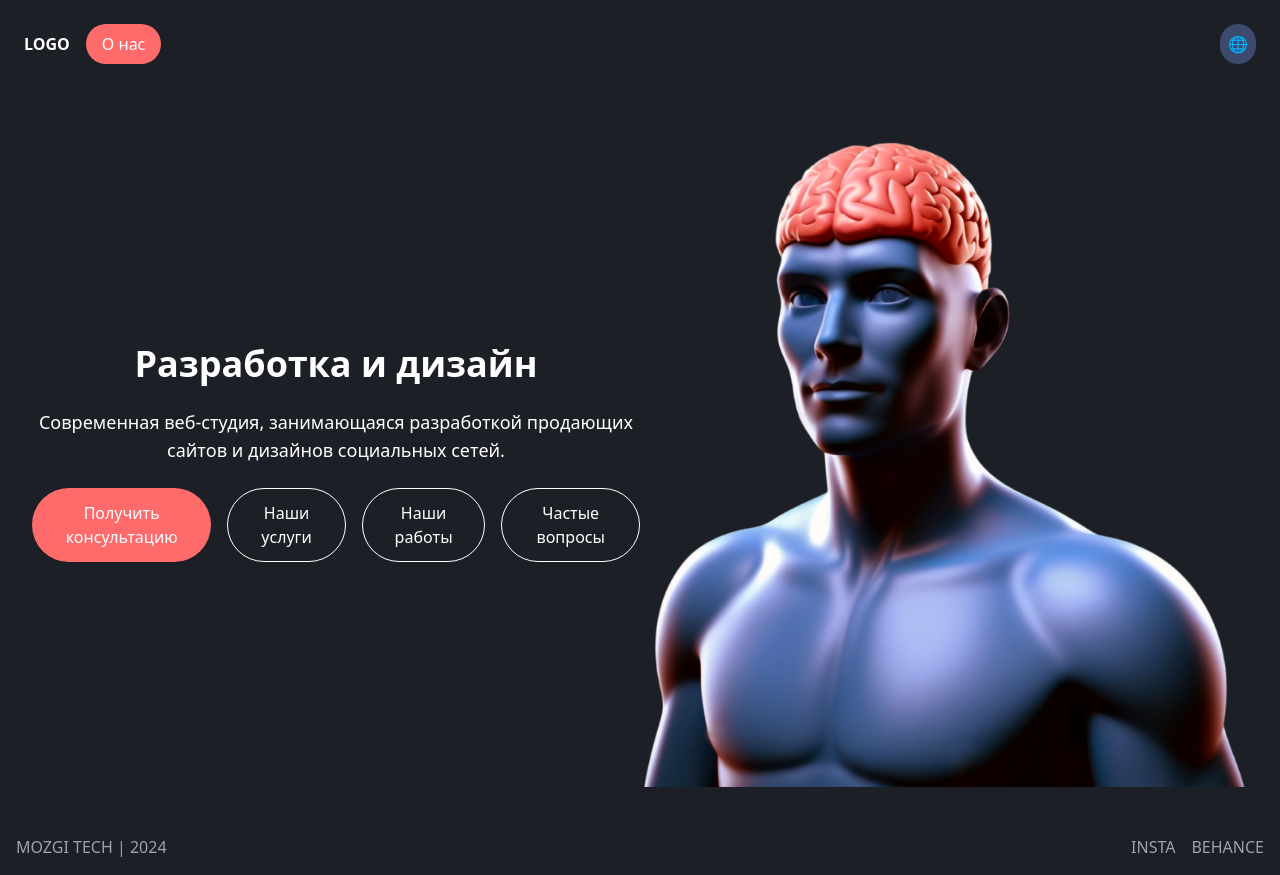
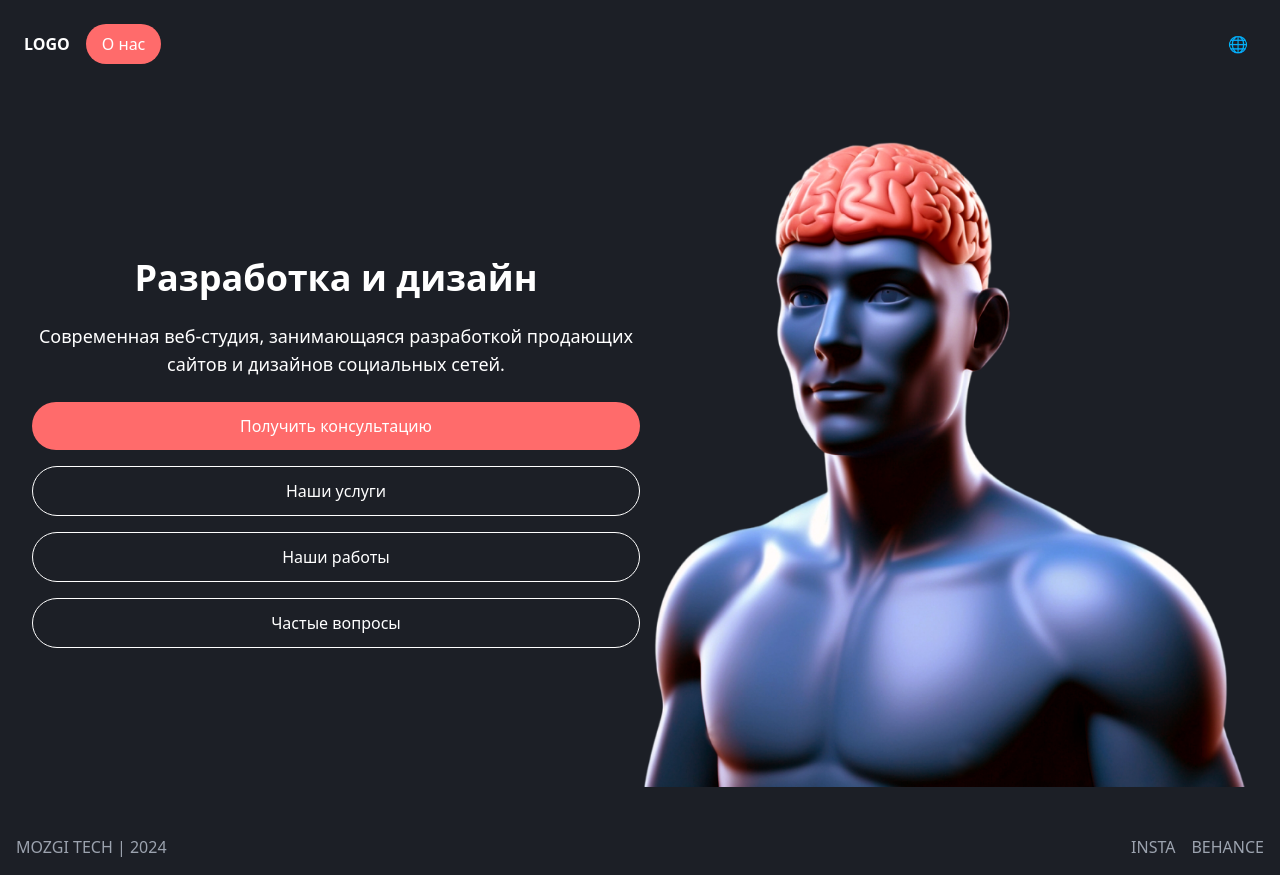
Before and after one commit to saa20ce/mozgi-land, a Next.js app in the folder frontend/: page / in a window 1280 px wide. Built offline with nearby package versions, Linux system fonts and the light colour scheme.

Commit message:
updated header, hero components, updated tailwind config

```diff
--- a/frontend/components/Header.tsx
+++ b/frontend/components/Header.tsx
@@ -12,7 +12,7 @@ const Header = () => {
           {/* Дополнительные ссылки навигации можно добавить здесь */}
         </nav>
       </div>
-      <div className="p-2 rounded-full bg-light-blue">
+      <div className="p-2 rounded-full">
         🌐
       </div>
     </header>
--- a/frontend/components/Hero.tsx
+++ b/frontend/components/Hero.tsx
@@ -6,7 +6,7 @@ const Hero = () => {
           <p className="text-lg">
             Современная веб-студия, занимающаяся разработкой продающих сайтов и дизайнов социальных сетей.
           </p>
-          <div className="flex flex-col space-y-4 md:space-y-0 md:space-x-4 md:flex-row">
+          <div className="flex flex-col gap-y-4 space-y-4 md:space-y-0 md:flex-col">
             <button className="px-6 py-3 bg-light-red text-white rounded-full">Получить консультацию</button>
             <button className="px-6 py-3 bg-dark-blue text-white rounded-full border border-white">Наши услуги</button>
             <button className="px-6 py-3 bg-dark-blue text-white rounded-full border border-white">Наши работы</button>
--- a/frontend/tailwind.config.js
+++ b/frontend/tailwind.config.js
@@ -8,8 +8,9 @@ module.exports = {
     extend: {
       colors: {
         'dark-blue': '#1C1F26', // фон страницы
-        'light-blue': '#3C4A6B', // фон кнопки "О нас"
+        'light-blue': '#344F73', // фон кнопки "О нас"
         'light-red': '#FF6B6B', // фон кнопки "Получить консультацию"
+        'navy-blue': '#232C3F',
       },
     },
   },
```
